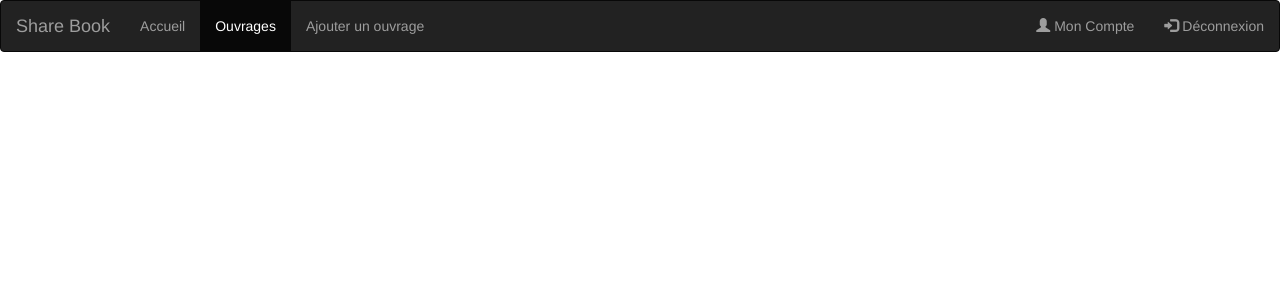
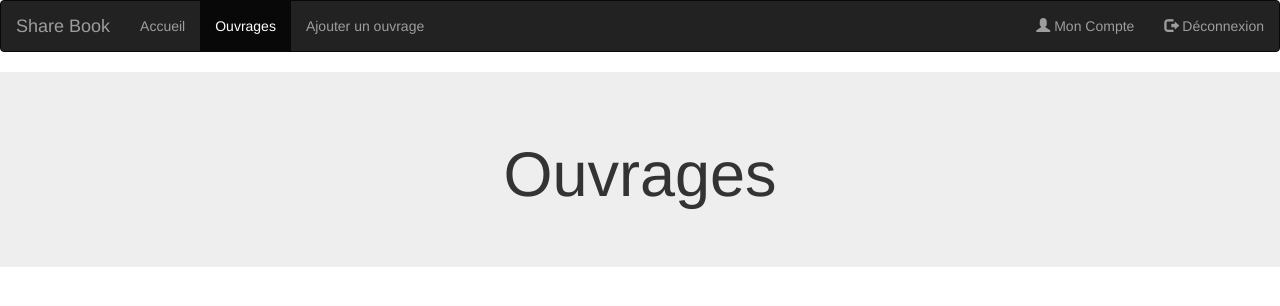
Before and after one commit to Pistou2/P_Web, a PHP site: page /before.php in a window 1280 px wide. Shown: the top 306 px of the page. Run offline with PHP 8.4, Linux system fonts and the light colour scheme; some libraries are stand-ins or nearby versions.

Commit message:
complete model page

```diff
--- a/Site/src/php/before.php
+++ b/Site/src/php/before.php
@@ -24,10 +24,11 @@ Description:
         <meta http-equiv="X-UA-Compatible" content="IE=edge">
         <meta name="viewport" content="width=device-width, initial-scale=1">
         <!-- The above 3 meta tags *must* come first in the head; any other head content must come *after* these tags -->
-        <title><?php echo GlobalValue::SITE_TITLE?></title>
+        <title><?php echo GlobalValue::SITE_TITLE ?></title>
 
         <!-- Bootstrap -->
-        <link href="../../resources/lib/bootstrap-3.3.7-dist/css/bootstrap.min.css" rel="stylesheet">
+        <link type="text/css" href="../../resources/lib/bootstrap-3.3.7-dist/css/bootstrap.min.css" rel="stylesheet">
+        <link type="text/css" href="../../resources/css/common.css" rel="stylesheet">
 
         <!-- HTML5 shim and Respond.js for IE8 support of HTML5 elements and media queries -->
         <!-- WARNING: Respond.js doesn't work if you view the page via file:// -->
@@ -37,37 +38,42 @@ Description:
         <![endif]-->
     </head>
     <body>
+        <div class="head">
             <nav class="navbar navbar-inverse">
                 <div class="container-fluid">
                     <div class="navbar-header">
-                    <a class="navbar-brand" href="/"><?php echo GlobalValue::SITE_TITLE?></a>
+                        <a class="navbar-brand" href="/"><?php echo GlobalValue::SITE_TITLE ?></a>
                     </div>
+
+                    <ul class="nav navbar-nav">
+                        <li <?php echo $pageId === 0 ? 'class="active"' : '' ?>><a href="./accueil.php"><?php echo GlobalValue::PAGES_ARRAY[0] ?></a></li>
+                        <li <?php echo $pageId === 1 ? 'class="active"' : '' ?>><a href="./books.php"><?php echo GlobalValue::PAGES_ARRAY[1] ?></a></li>
+
                         <?php
+                            if ($isConnected) {
+                                echo '<li' . ($pageId === 2 ? ' class="active"' : '') . '><a href="./addBook.php">' . GlobalValue::PAGES_ARRAY[2] . '</a></li>';
+                            }
+                        ?>
+                    </ul>
 
-                    echo '<ul class="nav navbar-nav">';
-                    echo '<li'.($pageId === 0?' class="active"':'').'><a href="./accueil.php">Accueil</a></li>';
-                    echo '<li'.($pageId === 1?' class="active"':'').'><a href="./books.php">Ouvrages</a></li>';
-
-                    if ($isConnected){
-                        echo '<li'.($pageId === 2?' class="active"':'').'><a href="./addBook.php">Ajouter un ouvrage</a></li>';
+                    <ul class="nav navbar-nav navbar-right">
+                        <?php
+                            if ($isConnected) {
+                                echo '<li><a href="#"><span class="glyphicon glyphicon-user"></span> Mon Compte</a></li>';
+                                echo '<li><a href="#"><span class="glyphicon glyphicon-log-out"></span> Déconnexion</a></li>';
+                            } else {
+                                echo '<li><a href="#"><span class="glyphicon glyphicon-user"></span> Inscription</a></li>';
+                                echo '<li><a href="#"><span class="glyphicon glyphicon-log-in"></span> Connexion</a></li>';
                             }
-
-                    echo '</ul>';
-                    echo '<ul class="nav navbar-nav navbar-right">';
-
-                    if($isConnected){
-                        echo '<li><a href="#"><span class="glyphicon glyphicon-user"></span> Mon Compte</a></li>
-                              <li><a href="#"><span class="glyphicon glyphicon-log-in"></span> Déconnexion</a></li>';
-                    }
-                    else{
-                        echo '<li><a href="#YOLO"><span class="glyphicon glyphicon-user"></span> Inscription</a></li>
-                              <li><a href="#YOLO"><span class="glyphicon glyphicon-log-in"></span> Connexion</a></li>';
-                    }
-
-                    echo '</ul>';
                         ?>
+                    </ul>
                 </div>
             </nav>
+
+            <div class="jumbotron text-center">
+                <h1><?php echo GlobalValue::PAGES_ARRAY[$pageId] ?></h1>
+            </div>
+        </div>
 
 
         <!-- jQuery (necessary for Bootstrap's JavaScript plugins) -->
```
Also changed, not shown: Site/resources/css/common.css (+9 -0 lines). Lines whose indentation alone changed are shown as unchanged.
